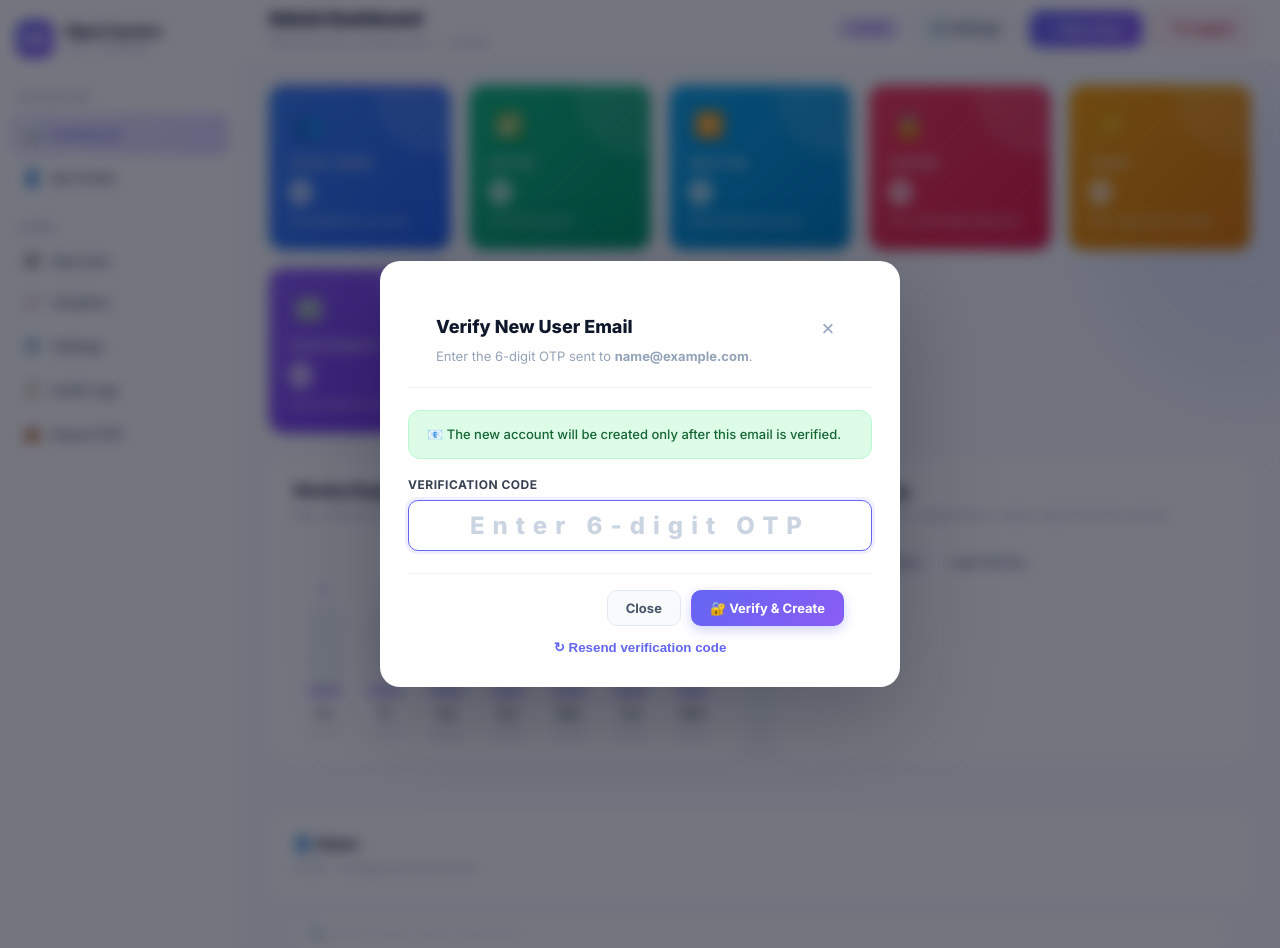
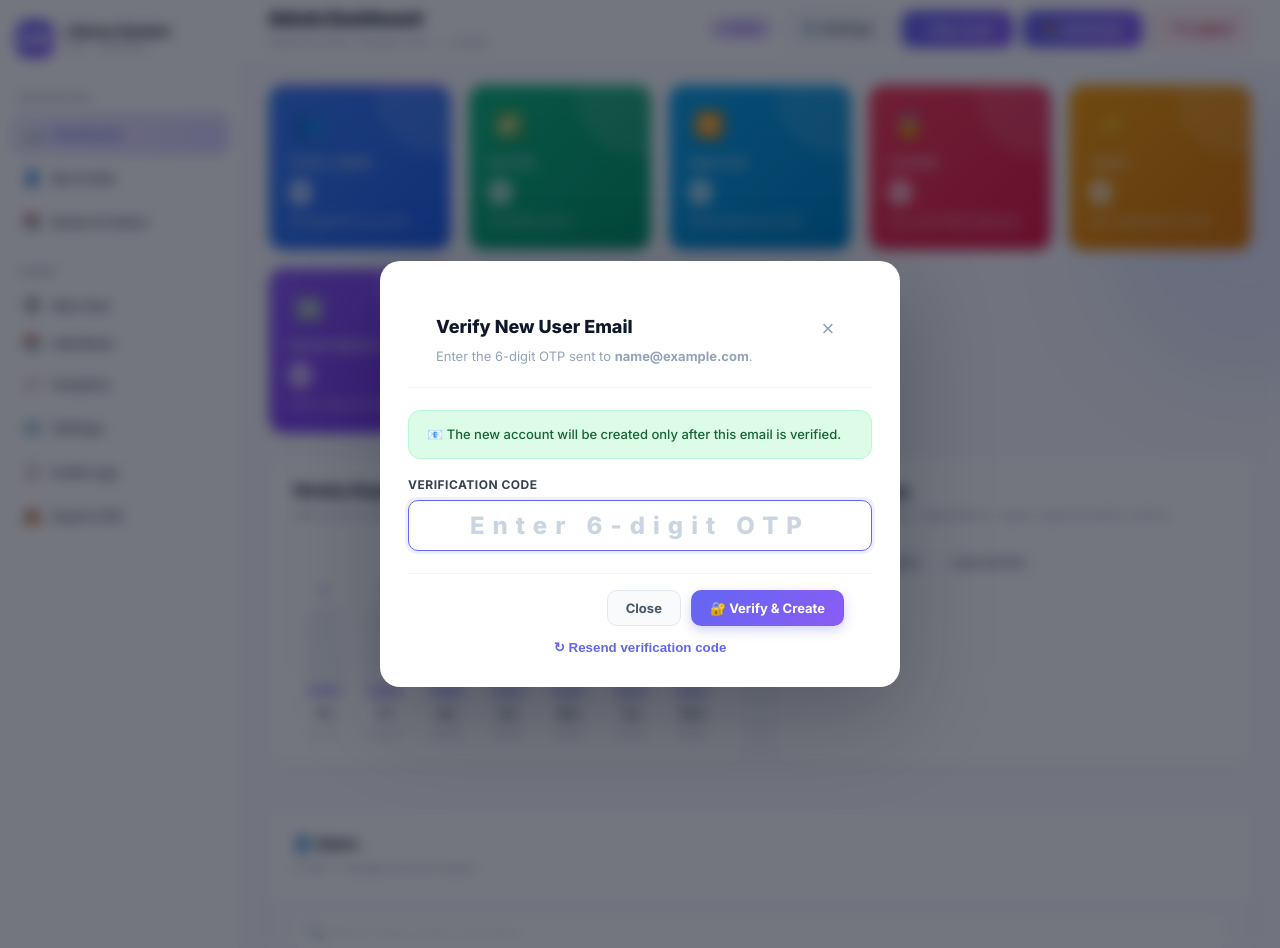
Before and after one commit to moviebot-latest/management-trial, a Flask app: page /dashboard in a window 1280 px wide. Run offline with Flask 3, Linux system fonts and the light colour scheme; the visitor is signed in with stand-in values (Sample User, id 1); some libraries are stand-ins or nearby versions.

Commit message:
Add files via upload

```diff
--- /dev/null
+++ b/templates/books.html
@@ -0,0 +1,5 @@
+<!doctype html><html lang="en"><head><meta charset="utf-8"><meta name="viewport" content="width=device-width,initial-scale=1"><title>Books — Library Management System</title><link rel="stylesheet" href="/static/style.css"><style>
+.books-wrap{max-width:1200px;margin:0 auto;padding:28px}.book-grid{display:grid;grid-template-columns:repeat(auto-fill,minmax(240px,1fr));gap:20px}.book-card{background:#fff;border:1px solid #e5e7eb;border-radius:18px;overflow:hidden;box-shadow:0 8px 30px rgba(15,23,42,.06)}.book-img{height:220px;background:#f1f5f9;display:grid;place-items:center}.book-img img{width:100%;height:100%;object-fit:cover}.book-noimg{font-size:55px}.book-body{padding:18px}.book-title{font-size:18px;font-weight:800;color:#0f172a}.book-author{color:#64748b;font-size:13px;margin:5px 0 10px}.book-desc{color:#475569;font-size:13px;line-height:1.55;min-height:42px}.book-price{font-size:20px;font-weight:900;color:#6366f1;margin:14px 0}.book-actions{display:flex;gap:8px}.topline{display:flex;justify-content:space-between;align-items:center;gap:12px;margin-bottom:24px;flex-wrap:wrap}.cart-btn{background:#111827;color:#fff;text-decoration:none;padding:11px 16px;border-radius:11px;font-weight:700}@media(max-width:600px){.books-wrap{padding:18px}.book-grid{grid-template-columns:1fr}.book-img{height:250px}}
+</style></head><body><div class="books-wrap"><div class="topline"><div><h1 style="margin:0">📚 Library Books</h1><p style="color:#64748b;margin-top:5px">Browse books, check prices and place an order.</p></div><div style="display:flex;gap:8px"><a class="btn btn-ghost" href="{{ url_for('dashboard') }}">← Dashboard</a><a class="cart-btn" href="{{ url_for('cart') }}">🛒 Cart ({{ cart_count }})</a></div></div>
+{% with messages=get_flashed_messages(with_categories=true) %}{% for cat,msg in messages %}<div class="flash {{cat}}" style="margin-bottom:14px">{{msg}}</div>{% endfor %}{% endwith %}
+<div class="book-grid">{% for b in books %}<article class="book-card"><div class="book-img">{% if b.image_data %}<img src="{{ b.image_data }}" alt="{{ b.title }}">{% else %}<div class="book-noimg">📖</div>{% endif %}</div><div class="book-body"><div class="book-title">{{ b.title }}</div><div class="book-author">by {{ b.author }}</div><div class="book-desc">{{ b.description or 'No description available.' }}</div><div class="book-price">₹{{ '%.2f'|format(b.price|float) }}</div><div style="font-size:12px;color:#64748b;margin-bottom:10px">{{ b.stock }} available</div><div class="book-actions"><form method="post" action="{{ url_for('add_to_cart',book_id=b.id) }}" style="flex:1"><input type="hidden" name="_csrf_token" value="{{ csrf_token }}"><button class="btn btn-primary" style="width:100%" {% if b.stock<1 %}disabled{% endif %}>🛒 Add to Cart</button></form></div></div></article>{% else %}<div style="grid-column:1/-1;text-align:center;padding:70px;color:#64748b">No books available yet.</div>{% endfor %}</div></div></body></html>
--- a/templates/change_password.html
+++ b/templates/change_password.html
@@ -3,7 +3,7 @@
 <head>
   <meta charset="utf-8">
   <meta name="viewport" content="width=device-width,initial-scale=1">
-  <title>Change Password — Management System</title>
+  <title>Change Password — Library Management System</title>
   <meta name="robots" content="noindex,nofollow">
   <link rel="preconnect" href="https://fonts.googleapis.com">
   <link href="https://fonts.googleapis.com/css2?family=Inter:wght@400;500;600;700;800;900&display=swap" rel="stylesheet">
--- a/templates/dashboard.html
+++ b/templates/dashboard.html
@@ -3,7 +3,7 @@
 <head>
   <meta charset="utf-8">
   <meta name="viewport" content="width=device-width,initial-scale=1">
-  <title>Dashboard — Management System</title>
+  <title>Dashboard — Library Management System</title>
   <meta name="robots" content="noindex,nofollow">
   <meta name="theme-color" content="#6366f1">
   <link rel="preconnect" href="https://fonts.googleapis.com">
@@ -32,9 +32,9 @@ document.addEventListener('visibilitychange',()=>{if(document.visibilityState===
   <aside class="sidebar" id="sidebar">
     <div class="sidebar-top">
       <div class="sidebar-brand">
-        <div class="sidebar-brand-logo">MS</div>
+        <div class="sidebar-brand-logo">LMS</div>
         <div>
-          <div class="sidebar-brand-name">Mgmt System</div>
+          <div class="sidebar-brand-name">Library System</div>
           <div class="sidebar-brand-sub">v20 &mdash; Advanced</div>
         </div>
       </div>
@@ -48,6 +48,9 @@ document.addEventListener('visibilitychange',()=>{if(document.visibilityState===
       <a href="{{ url_for('profile') }}" class="nav-item">
         <span class="nav-icon">👤</span> My Profile
       </a>
+      <a href="{{ url_for('books') }}" class="nav-item">
+        <span class="nav-icon">📚</span> Books &amp; Orders
+      </a>
       {% if role != 'admin' %}
       <a href="/change-password" class="nav-item">
         <span class="nav-icon">🔒</span> Change Password
@@ -57,6 +60,9 @@ document.addEventListener('visibilitychange',()=>{if(document.visibilityState===
       <div class="sidebar-section-title" style="margin-top:8px">Admin</div>
       <button class="nav-item" type="button" onclick="openModal('createModal')">
         <span class="nav-icon">➕</span> New User
+      </button>
+      <button class="nav-item" type="button" onclick="openModal('bookModal')">
+        <span class="nav-icon">📚</span> Add Book
       </button>
       <a href="{{ url_for('analytics') }}" class="nav-item">
         <span class="nav-icon">📈</span> Analytics
@@ -107,6 +113,7 @@ document.addEventListener('visibilitychange',()=>{if(document.visibilityState===
         {% if role == 'admin' %}
         <a href="{{ url_for('settings') }}" class="btn btn-ghost topbar-action">⚙️ Settings</a>
         <button class="btn btn-primary" type="button" onclick="openModal('createModal')">+ New User</button>
+        <button class="btn btn-primary" type="button" onclick="openModal('bookModal')">📚 Add Book</button>
         {% endif %}
         <a href="/logout" class="btn btn-logout">↪ Logout</a>
         <button class="mobile-menu-btn" type="button" aria-label="Open menu" aria-expanded="false">☰</button>
@@ -380,6 +387,28 @@ document.addEventListener('visibilitychange',()=>{if(document.visibilityState===
 
     </div>{# /panel users #}
 
+    <!-- ==================== LIBRARY CATALOGUE ==================== -->
+    <div class="panel" style="margin-top:22px">
+      <div class="panel-head">
+        <div><h2>📚 Library Books</h2><p>Members can view these books and place orders.</p></div>
+        <button class="btn btn-primary" type="button" onclick="openModal('bookModal')">+ Add Book</button>
+      </div>
+      <div style="overflow-x:auto"><table class="data-table"><thead><tr><th>Book</th><th>Author</th><th>Price</th><th>Stock</th><th>Action</th></tr></thead><tbody>
+      {% for b in library_books %}<tr><td><strong>{{ b.title }}</strong></td><td>{{ b.author }}</td><td>₹{{ '%.2f'|format(b.price|float) }}</td><td>{{ b.stock }}</td><td><form method="post" action="{{ url_for('delete_book', book_id=b.id) }}" onsubmit="return confirm('Remove this book?')"><input type="hidden" name="_csrf_token" value="{{ csrf_token }}"><button class="btn btn-danger btn-sm">Remove</button></form></td></tr>{% else %}<tr><td colspan="5" style="text-align:center;padding:24px;color:var(--gray-400)">No books added yet.</td></tr>{% endfor %}
+      </tbody></table></div>
+    </div>
+    <div class="panel" style="margin-top:22px">
+      <div class="panel-head"><div><h2>🛒 Recent Book Orders</h2><p>Latest member orders.</p></div></div>
+      <div style="overflow-x:auto"><table class="data-table"><thead><tr><th>Order</th><th>Customer</th><th>Total</th><th>Order Status</th><th>Payment</th><th>Address</th><th>Update</th></tr></thead><tbody>
+      {% for o in book_orders %}<tr>
+      <td>#{{ o.id }}</td><td><strong>{{ o.full_name }}</strong><br><small>{{ o.phone }}</small></td><td>₹{{ '%.2f'|format(o.total_amount|float) }}</td>
+      <td><form method="post" action="{{ url_for('update_order_status', order_id=o.id) }}" style="display:flex;gap:5px"><input type="hidden" name="_csrf_token" value="{{ csrf_token }}"><select name="status" onchange="this.form.submit()" style="padding:7px;border:1px solid #d1d5db;border-radius:8px"><option {% if o.status=='Pending' %}selected{% endif %}>Pending</option><option {% if o.status=='Confirmed' %}selected{% endif %}>Confirmed</option><option {% if o.status=='Shipped' %}selected{% endif %}>Shipped</option><option {% if o.status=='Delivered' %}selected{% endif %}>Delivered</option><option {% if o.status=='Cancelled' %}selected{% endif %}>Cancelled</option></select></form></td>
+      <td><strong>{{ o.payment_method }}</strong><br><form method="post" action="{{ url_for('update_payment_status', order_id=o.id) }}"><input type="hidden" name="_csrf_token" value="{{ csrf_token }}"><select name="payment_status" onchange="this.form.submit()" style="padding:7px;border:1px solid #d1d5db;border-radius:8px"><option {% if o.payment_status=='Pending' %}selected{% endif %}>Pending</option><option {% if o.payment_status=='Paid' %}selected{% endif %}>Paid</option><option {% if o.payment_status=='Failed' %}selected{% endif %}>Failed</option><option {% if o.payment_status=='Refunded' %}selected{% endif %}>Refunded</option></select></form></td>
+      <td>{{ o.address_line }}, {{ o.city }}, {{ o.state }} - {{ o.pincode }}</td><td><a class="btn btn-ghost btn-sm" href="{{ url_for('my_orders') }}">View</a></td>
+      </tr>{% else %}<tr><td colspan="7" style="text-align:center;padding:24px;color:var(--gray-400)">No orders yet.</td></tr>{% endfor %}
+      </tbody></table></div>
+    </div>
+
     <!-- ==================== USER (non-admin) VIEW ==================== -->
     {% else %}
 
@@ -436,6 +465,25 @@ document.addEventListener('visibilitychange',()=>{if(document.visibilityState===
 
 <!-- ==================== MODALS (Admin) ==================== -->
 {% if role == 'admin' %}
+
+<!-- Add Book -->
+<div id="bookModal" class="modal-overlay">
+  <div class="modal-box">
+    <div class="modal-header"><div><h2>📚 Add Book</h2><p>Add a book that members can view and order.</p></div><button class="modal-close" type="button" onclick="closeModal('bookModal')">&#215;</button></div>
+    <form method="post" action="{{ url_for('create_book') }}" enctype="multipart/form-data">
+      <input type="hidden" name="_csrf_token" value="{{ csrf_token }}">
+      <div class="modal-grid">
+        <div class="field"><label>Book Name / Title</label><input name="title" maxlength="200" required placeholder="e.g. Python Programming"></div>
+        <div class="field"><label>Author</label><input name="author" maxlength="160" required placeholder="Author name"></div>
+        <div class="field"><label>Price (₹)</label><input name="price" type="number" min="0" step="0.01" required placeholder="499"></div>
+        <div class="field"><label>Stock</label><input name="stock" type="number" min="0" step="1" required value="1"></div>
+        <div class="field full"><label>Book Photo</label><input name="image" type="file" accept="image/jpeg,image/png,image/webp,image/gif"></div>
+        <div class="field full"><label>Description</label><textarea name="description" maxlength="3000" rows="5" placeholder="Book description, edition, subject, etc."></textarea></div>
+      </div>
+      <div class="modal-foot"><button type="button" class="btn btn-ghost" onclick="closeModal('bookModal')">Cancel</button><button type="submit" class="btn btn-primary">📚 Add Book</button></div>
+    </form>
+  </div>
+</div>
 
 <!-- Create User -->
 <div id="createModal" class="modal-overlay">
--- /dev/null
+++ b/templates/demo_payment.html
@@ -0,0 +1,3 @@
+<!doctype html>
+<html lang="en"><head><meta charset="utf-8"><meta name="viewport" content="width=device-width,initial-scale=1"><title>Payment — Library Management System</title><link rel="stylesheet" href="/static/style.css"><style>.pay-wrap{max-width:620px;margin:0 auto;padding:30px}.pay-card{background:#fff;border:1px solid #e5e7eb;border-radius:20px;padding:28px;box-shadow:0 12px 35px rgba(15,23,42,.08)}.amount{font-size:34px;font-weight:900;margin:8px 0 20px}.choice{display:flex;gap:12px;flex-wrap:wrap}.choice form{flex:1;min-width:210px}.choice button{width:100%;padding:14px;border-radius:12px;border:0;font-weight:800;cursor:pointer}</style></head>
+<body><div class="pay-wrap"><div class="pay-card"><p style="color:#64748b;margin:0">Library Management System</p><h1 style="margin:8px 0">Secure Payment</h1><p style="color:#64748b">Order #{{order.id}} · {{order.payment_gateway_order_id}}</p><div class="amount">₹{{'%.2f'|format(order.total_amount|float)}}</div><p style="color:#475569">Choose a payment result for the internship project. No real money is charged.</p><div class="choice" style="margin-top:22px"><form method="post" action="{{url_for('simulate_demo_payment')}}"><input type="hidden" name="_csrf_token" value="{{csrf_token}}"><input type="hidden" name="order_id" value="{{order.id}}"><input type="hidden" name="outcome" value="SUCCESS"><button type="submit" style="background:#111827;color:#fff">✓ Pay Now</button></form><form method="post" action="{{url_for('simulate_demo_payment')}}"><input type="hidden" name="_csrf_token" value="{{csrf_token}}"><input type="hidden" name="order_id" value="{{order.id}}"><input type="hidden" name="outcome" value="FAILED"><button type="submit" style="background:#fee2e2;color:#991b1b">Payment Failed</button></form></div><div style="margin-top:22px"><a class="btn btn-ghost" href="{{url_for('cart')}}">← Back to Cart</a></div></div></div></body></html>
--- a/templates/error.html
+++ b/templates/error.html
@@ -3,7 +3,7 @@
 <head>
   <meta charset="utf-8">
   <meta name="viewport" content="width=device-width,initial-scale=1">
-  <title>Error {{ code }} — Management System</title>
+  <title>Error {{ code }} — Library Management System</title>
   <meta name="robots" content="noindex,nofollow">
   <link rel="preconnect" href="https://fonts.googleapis.com">
   <link href="https://fonts.googleapis.com/css2?family=Inter:wght@400;700;800;900&display=swap" rel="stylesheet">
--- a/templates/forgot_password.html
+++ b/templates/forgot_password.html
@@ -2,7 +2,7 @@
 <html lang="en">
 <head>
   <meta charset="utf-8"><meta name="viewport" content="width=device-width,initial-scale=1">
-  <title>Forgot Password — Management System</title>
+  <title>Forgot Password — Library Management System</title>
   <meta name="robots" content="noindex,nofollow">
   <link rel="preconnect" href="https://fonts.googleapis.com"><link rel="preconnect" href="https://fonts.gstatic.com" crossorigin>
   <link href="https://fonts.googleapis.com/css2?family=Inter:wght@400;500;600;700;800;900&display=swap" rel="stylesheet">
--- a/templates/register.html
+++ b/templates/register.html
@@ -3,7 +3,7 @@
 <head>
   <meta charset="utf-8">
   <meta name="viewport" content="width=device-width,initial-scale=1">
-  <title>Create Account — Management System</title>
+  <title>Create Account — Library Management System</title>
   <meta name="robots" content="noindex,nofollow">
   <meta name="theme-color" content="#6366f1">
   <link rel="preconnect" href="https://fonts.googleapis.com">
@@ -22,7 +22,7 @@
 <div class="auth-page">
 
   <div class="auth-side">
-    <div class="auth-side-logo">MS</div>
+    <div class="auth-side-logo">LMS</div>
     <h2>Join the<br>Team Today</h2>
     <p>Create your account to get instant access to the management dashboard and team tools.</p>
     <ul class="auth-side-features">
@@ -35,7 +35,7 @@
 
   <div class="auth-form-side">
     <div class="auth-form-box" style="max-width:460px">
-      <div class="auth-logo-sm">MS</div>
+      <div class="auth-logo-sm">LMS</div>
       <h1 class="auth-title">Create your account</h1>
       <p class="auth-sub">Fill in the details below to get started.</p>
 
```
Also changed, not shown: templates/analytics.html (+3 -3 lines), templates/audit_logs.html (+3 -3 lines), templates/cart.html (added, +6 -0 lines), templates/landing.html (+10 -10 lines), templates/login.html (+7 -7 lines), templates/my_orders.html (added, +1 -0 lines), templates/profile.html (+6 -6 lines), templates/settings.html (+3 -3 lines).
